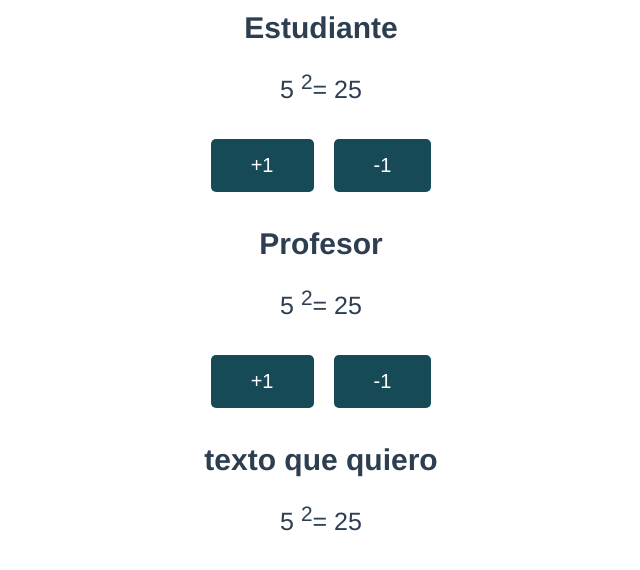
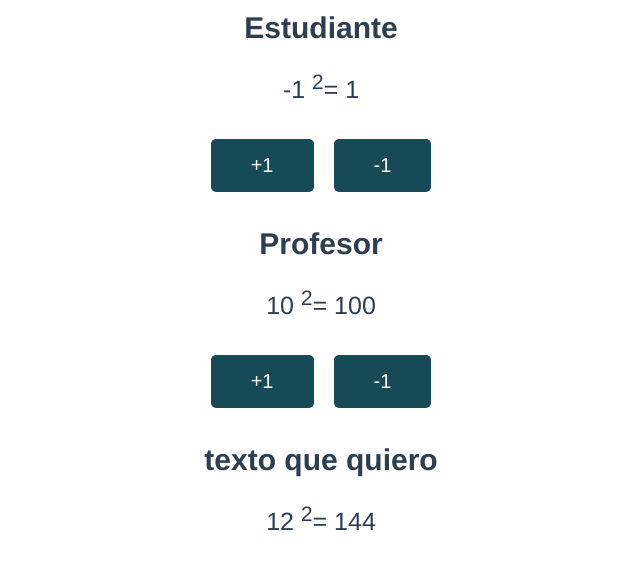
Before and after one commit to JosuJosue6/pw_vue_u2_p6_jo, a Vue app: page / in a window 1280 px wide. Shown: the part 278-848 px from the top of the page, without its empty margins (319-959 px from the left). Built offline with nearby package versions, Linux system fonts and the light colour scheme.

Commit message:
Taller 18: Componentes primer commit

```diff
--- a/src/App.vue
+++ b/src/App.vue
@@ -1,8 +1,11 @@
 <template>
 <img src="./assets/logo.png" alt="No esta la imagen :c">
-  <Contador titulo="Estudiante"/><!--Cada uno es una isntancia diferente e independiente-->
-  <Contador titulo="Profesor"/>
-  <Contador/>
+  <Contador titulo="Estudiante" :num="-1"/><!--Cada uno es una isntancia diferente e independiente-->
+  <Contador titulo="Profesor" />
+  <!--v-bind Esta directiva evalua lo que esta dentro de las ""
+  como una sentencia JS (codificacion JS)
+  El shortcut es :-->
+  <Contador :num="calcularValor()"/>
 </template>
 
 <script>
@@ -13,6 +16,12 @@ export default {
   components: {
     Contador,
   },
+
+  methods: {
+    calcularValor(){
+      return 10+2;
+    }
+  }
 };
 </script>
 
--- a/src/components/Contador.vue
+++ b/src/components/Contador.vue
@@ -1,5 +1,5 @@
 <template>
-  <h2>{{presentar}}</h2>
+  <h2>{{ presentar }}</h2>
   <p>{{ numero }} <sup>2</sup>= {{ calcular }}</p>
 
   <div>
@@ -11,13 +11,28 @@
 <script>
 //Las propiedades re
 export default {
-  props: ["titulo","num"],
+  //primera forma o forma basica de declarar un props
+  //props: ["titulo","num"],
+
+  props: {
+    titulo: String,
+    num: {
+      type: Number,
+      //Que siempre el atributo sera requerido
+      required: false,
+      default: 10,
+      validator(value) {
+        //toda la programacion que retorne un valor booleano
+        return value >=0;
+      },
+    },
+  },
 
   data() {
     //Opcion de Option API
     return {
-      //proiedad reactiva
-      numero: 5,
+      //proiedad reactiva como props con el this
+      numero: this.num,
     };
   },
 
@@ -52,13 +67,13 @@ export default {
       return this.numero * this.numero;
     },
 
-    presentar (){
-        if(this.titulo !== undefined){
-            return this.titulo;
-        }else{
-            return "texto que quiero"
-        }
-    }
+    presentar() {
+      if (this.titulo !== undefined) {
+        return this.titulo;
+      } else {
+        return "texto que quiero";
+      }
+    },
   },
 };
 </script>
```
Also changed, not shown: src/components/Pregunta.vue (added, +13 -0 lines).
